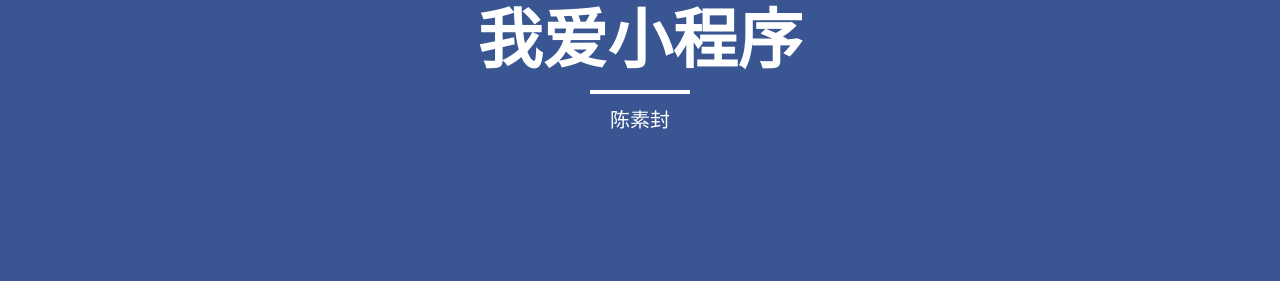
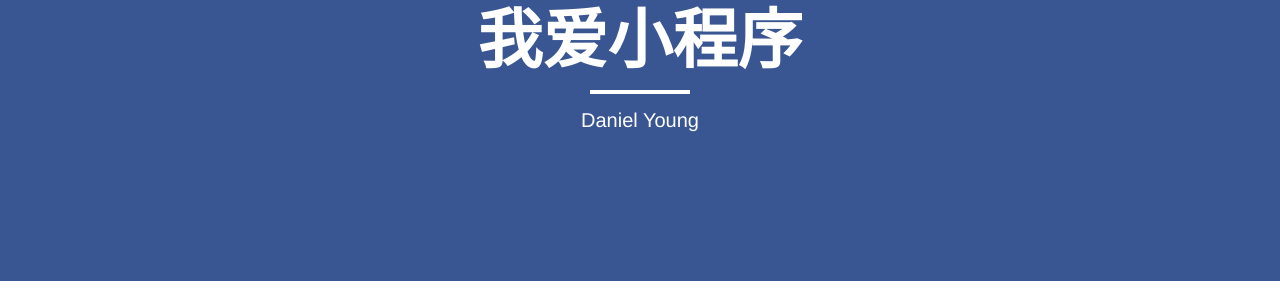
Before and after one commit to iminiapp/iminiapp.github.io, a Jekyll site: the page built from index.html, in a window 1280 px wide. Shown: the part 147-447 px from the top of the page. Built offline with Jekyll 4.4.1, drawn with Linux system fonts in a browser that asks for light colours; nearby versions of some CDN libraries; the list of posts is cut into pages by our own code.

Commit message:
modify desc

```diff
--- a/index.html
+++ b/index.html
@@ -1,6 +1,6 @@
 ---
 layout: page
-description: "陈素封"
+description: "Daniel Young"
 ---
 
 {% for post in paginator.posts %}
```
